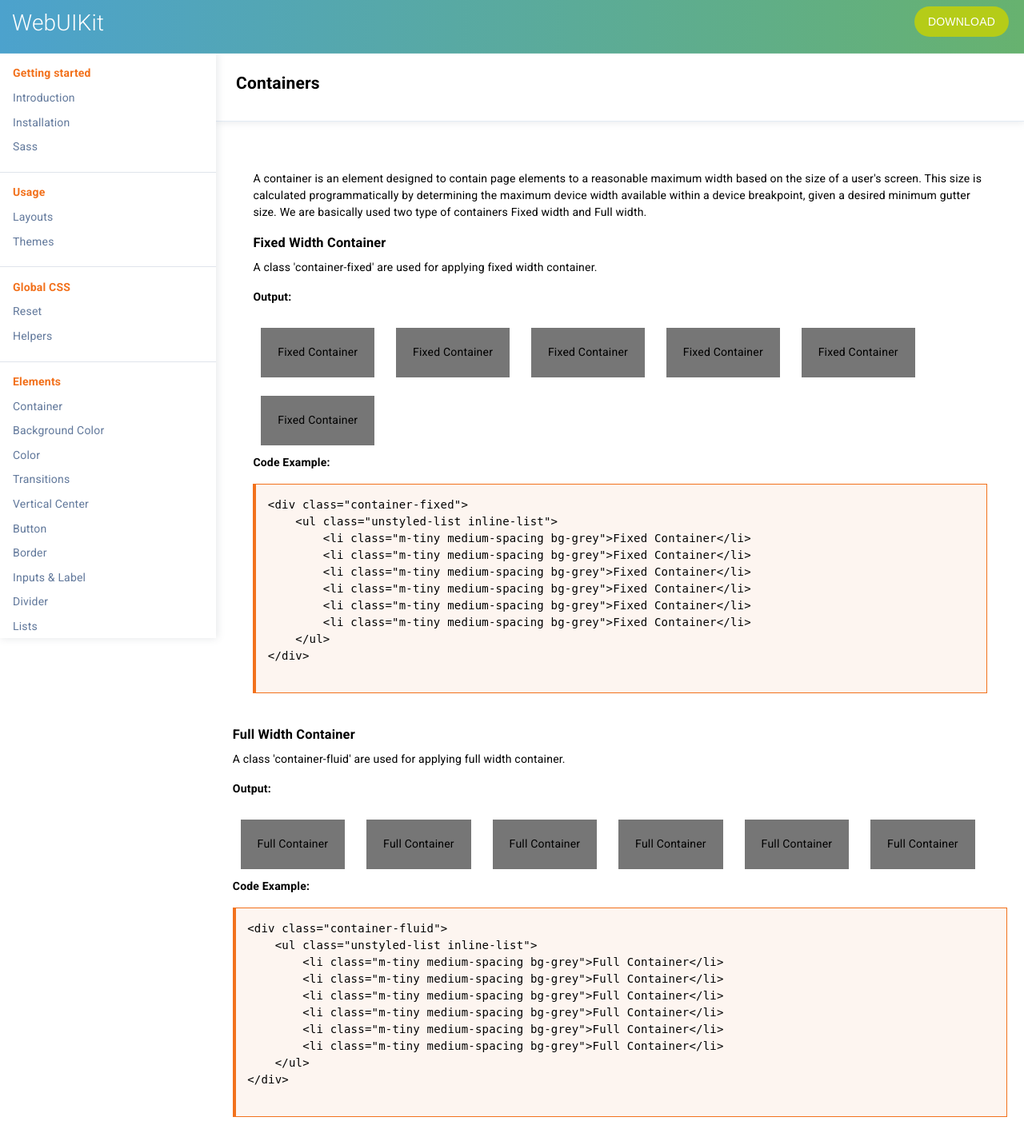
After one commit to harishbhati/UI-Components, a PHP site: page /components/container.php in a window 1280 px wide. The commit adds this page. Shown: the whole page at 80% size. Run offline with PHP 8.4, Linux system fonts and the light colour scheme; some libraries are stand-ins or nearby versions.

Commit message:
container page

```diff
--- /dev/null
+++ b/components/container.php
@@ -0,0 +1,83 @@
+<!DOCTYPE html>
+<html>
+<?php include 'head.php'; ?>
+    <body>
+        <?php include 'header.php'; ?>
+        <section>
+        <?php include 'sidebar.php'; ?>
+            <main class="content">
+                <div class="page-title-block">
+                    <h1 class="page-title">Containers</h1>
+                </div>
+                <section class="medium-spacing">
+                    <div class="large-spacing">
+                        <div class="outputs">
+                            <p>A container is an element designed to contain page elements to a reasonable maximum width based on the size of a user's screen.
+                            This size is calculated programmatically by determining the maximum device width available within a device breakpoint, given a desired minimum gutter size.
+                            We are basically used two type of containers Fixed width and Full width.
+                            </p>
+                        </div>
+                        <div class="outputs">
+                            <h3>Fixed Width Container</h3>
+                            <p>A class 'container-fixed' are used for applying fixed width container.</p>
+                            <p><strong>Output:</strong></p>
+                            <div class="container-fixed">
+                                <ul class="unstyled-list inline-list">
+                                    <li class="m-tiny medium-spacing bg-grey">Fixed Container</li>
+                                    <li class="m-tiny medium-spacing bg-grey">Fixed Container</li>
+                                    <li class="m-tiny medium-spacing bg-grey">Fixed Container</li>
+                                    <li class="m-tiny medium-spacing bg-grey">Fixed Container</li>
+                                    <li class="m-tiny medium-spacing bg-grey">Fixed Container</li>
+                                    <li class="m-tiny medium-spacing bg-grey">Fixed Container</li>
+                                </ul>
+                            </div>
+                        </div>
+                        <p><strong>Code Example:</strong></p>
+                        <pre class="markup">
+&lt;div class=&quot;container-fixed&quot;&gt;
+    &lt;ul class=&quot;unstyled-list inline-list&quot;&gt;
+        &lt;li class=&quot;m-tiny medium-spacing bg-grey&quot;&gt;Fixed Container&lt;/li&gt;
+        &lt;li class=&quot;m-tiny medium-spacing bg-grey&quot;&gt;Fixed Container&lt;/li&gt;
+        &lt;li class=&quot;m-tiny medium-spacing bg-grey&quot;&gt;Fixed Container&lt;/li&gt;
+        &lt;li class=&quot;m-tiny medium-spacing bg-grey&quot;&gt;Fixed Container&lt;/li&gt;
+        &lt;li class=&quot;m-tiny medium-spacing bg-grey&quot;&gt;Fixed Container&lt;/li&gt;
+        &lt;li class=&quot;m-tiny medium-spacing bg-grey&quot;&gt;Fixed Container&lt;/li&gt;
+    &lt;/ul&gt;
+&lt;/div&gt;
+                        </pre>
+                    </div>
+
+                    <div class="outputs">
+                            <h3>Full Width Container</h3>
+                            <p>A class 'container-fluid' are used for applying full width container.</p>
+                            <p><strong>Output:</strong></p>
+                            <div class="container-fluid">
+                                <ul class="unstyled-list inline-list">
+                                    <li class="m-tiny medium-spacing bg-grey">Full Container</li>
+                                    <li class="m-tiny medium-spacing bg-grey">Full Container</li>
+                                    <li class="m-tiny medium-spacing bg-grey">Full Container</li>
+                                    <li class="m-tiny medium-spacing bg-grey">Full Container</li>
+                                    <li class="m-tiny medium-spacing bg-grey">Full Container</li>
+                                    <li class="m-tiny medium-spacing bg-grey">Full Container</li>
+                                </ul>
+                            </div>
+                        </div>
+                        <p><strong>Code Example:</strong></p>
+                        <pre class="markup">
+&lt;div class=&quot;container-fluid&quot;&gt;
+    &lt;ul class=&quot;unstyled-list inline-list&quot;&gt;
+        &lt;li class=&quot;m-tiny medium-spacing bg-grey&quot;&gt;Full Container&lt;/li&gt;
+        &lt;li class=&quot;m-tiny medium-spacing bg-grey&quot;&gt;Full Container&lt;/li&gt;
+        &lt;li class=&quot;m-tiny medium-spacing bg-grey&quot;&gt;Full Container&lt;/li&gt;
+        &lt;li class=&quot;m-tiny medium-spacing bg-grey&quot;&gt;Full Container&lt;/li&gt;
+        &lt;li class=&quot;m-tiny medium-spacing bg-grey&quot;&gt;Full Container&lt;/li&gt;
+        &lt;li class=&quot;m-tiny medium-spacing bg-grey&quot;&gt;Full Container&lt;/li&gt;
+    &lt;/ul&gt;
+&lt;/div&gt;
+                        </pre>
+                    </div>
+                    </div>
+                </section>
+            </main>
+    </body>
+</html>
--- a/components/sidebar.php
+++ b/components/sidebar.php
@@ -17,7 +17,7 @@
         </ul>
         <ul class="unstyled-list item">
             <li class="item-header">Elements</li>
-            <li><a href="">Container</a></li>
+            <li><a href="container.php">Container</a></li>
             <li><a href="background-color.php">Background Color</a></li>
             <li><a href="color.php">Color</a></li>
             <li><a href="">Transitions</a></li>
```
Also changed, not shown: components/border.php (added, +135 -0 lines).
